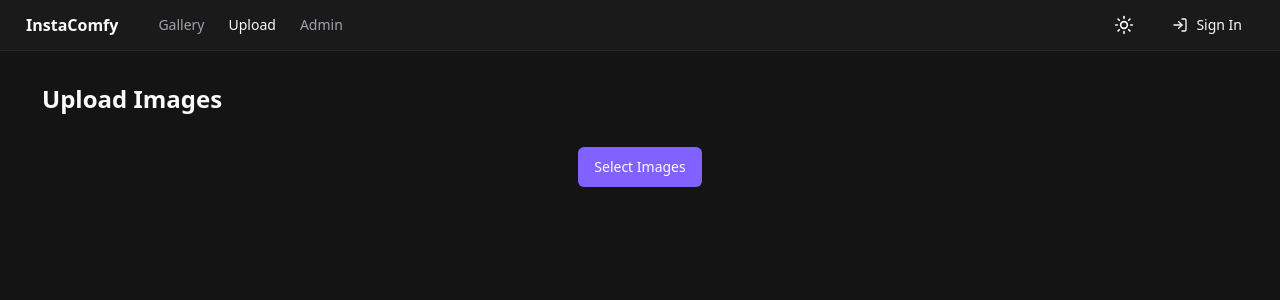
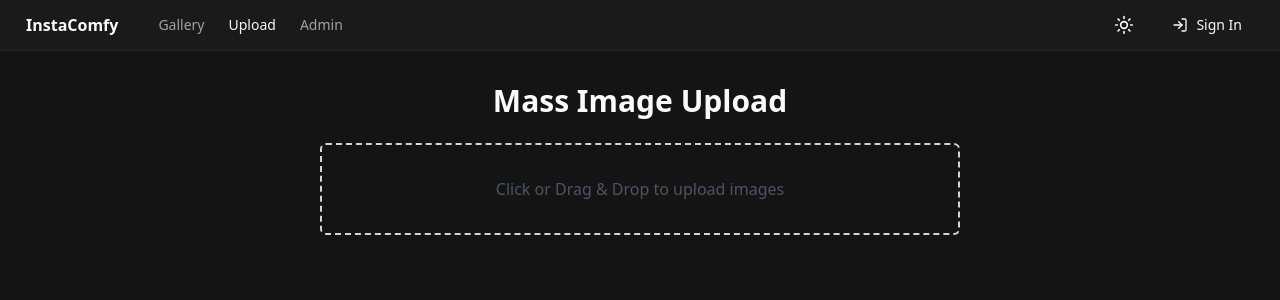
Before and after one commit to apogeeai/Instacomfy-v2, a Next.js app: page /upload in a window 1280 px wide. Shown: the top 300 px of the page. Built offline with nearby package versions, Linux system fonts and the light colour scheme; no server answers.

Commit message:
Fixed Mass Image Upload

```diff
--- a/app/upload/page.tsx
+++ b/app/upload/page.tsx
@@ -1,73 +1,98 @@
+"use client";
 
-'use client';
-
-import { useState } from 'react';
-import { Button } from '@/components/ui/button';
-import { useAuth } from '@/components/providers/auth-provider';
-import { supabase } from '@/lib/supabase';
+import { useState } from "react";
+import { supabase } from "@/lib/supabase";
+import { useAuth } from "@/components/providers/auth-provider";
 
 export default function Upload() {
   const { user } = useAuth();
   const [uploading, setUploading] = useState(false);
+  const [progress, setProgress] = useState(0);
 
   const handleUpload = async (e: React.ChangeEvent<HTMLInputElement>) => {
     if (!e.target.files?.length) return;
     setUploading(true);
+    setProgress(0);
 
     try {
       const files = Array.from(e.target.files);
-      for (const file of files) {
-        const fileExt = file.name.split('.').pop();
-        const fileName = `${Math.random()}.${fileExt}`;
-        const { data, error } = await supabase.storage
-          .from('images')
-          .upload(`uploads/${fileName}`, file);
 
-        if (error) {
-          console.error('Upload error:', error);
+      for (let i = 0; i < files.length; i++) {
+        const fileExt = files[i].name.split(".").pop();
+        const fileName = `${Date.now()}_${Math.random()}.${fileExt}`;
+
+        const { error: uploadError } = await supabase.storage
+          .from("images")
+          .upload(`uploads/${fileName}`, files[i]);
+
+        if (uploadError) {
+          console.error("Upload error:", uploadError);
           continue;
         }
 
-        const { data: { publicUrl } } = supabase.storage
-          .from('images')
-          .getPublicUrl(`uploads/${fileName}`);
+        const {
+          data: { publicUrl },
+        } = supabase.storage.from("images").getPublicUrl(`uploads/${fileName}`);
 
-        const { error: dbError } = await supabase.from('generated_images')
-          .insert([{
+        const { error: dbError } = await supabase
+          .from("generated_images")
+          .insert([
+            {
               url: publicUrl,
-            prompt: 'Uploaded image',
-            created_at: new Date().toISOString()
-          }]);
+              prompt: "Uploaded image",
+              created_at: new Date().toISOString(),
+            },
+          ]);
 
         if (dbError) {
-          console.error('Database error:', dbError);
+          console.error("Database error:", dbError);
         }
+
+        setProgress(((i + 1) / files.length) * 100);
       }
     } catch (error) {
-      console.error('Error uploading:', error);
+      console.error("Error uploading:", error);
     } finally {
       setUploading(false);
     }
   };
 
   return (
-    <div className="container py-8">
-      <h1 className="mb-8 text-2xl font-bold">Upload Images</h1>
-      <div className="grid place-items-center gap-4">
-        <Button disabled={uploading} asChild>
-          <label>
-            {uploading ? 'Uploading...' : 'Select Images'}
+    <main className="mx-auto max-w-2xl px-4 py-8">
+      <h1 className="mb-6 text-center text-3xl font-bold">Mass Image Upload</h1>
+      <label
+        className={`relative flex flex-col items-center justify-center w-full rounded-md border-2 border-dashed p-8 text-center transition-colors ${
+          uploading
+            ? "border-blue-500 bg-blue-50 cursor-not-allowed"
+            : "border-gray-300 hover:border-blue-500 hover:bg-gray-50 cursor-pointer"
+        }`}
+      >
+        <span className="text-gray-600">
+          {uploading ? "Uploading files..." : "Click or Drag & Drop to upload images"}
+        </span>
         <input
           type="file"
           multiple
           accept="image/*"
-              className="hidden"
+          className="absolute h-full w-full opacity-0"
+          disabled={uploading}
           onChange={handleUpload}
-              disabled={uploading}
         />
       </label>
-        </Button>
+
+      {uploading && (
+        <div className="mt-6 w-full">
+          <div className="h-2 w-full rounded bg-gray-200">
+            <div
+              className="h-full rounded bg-blue-500 transition-all duration-300"
+              style={{ width: `${progress}%` }}
+            />
           </div>
+          <p className="mt-2 text-center text-sm text-gray-700">
+            {Math.round(progress)}% Complete
+          </p>
         </div>
+      )}
+    </main>
   );
 }
```
Lines whose indentation alone changed are shown as unchanged.
